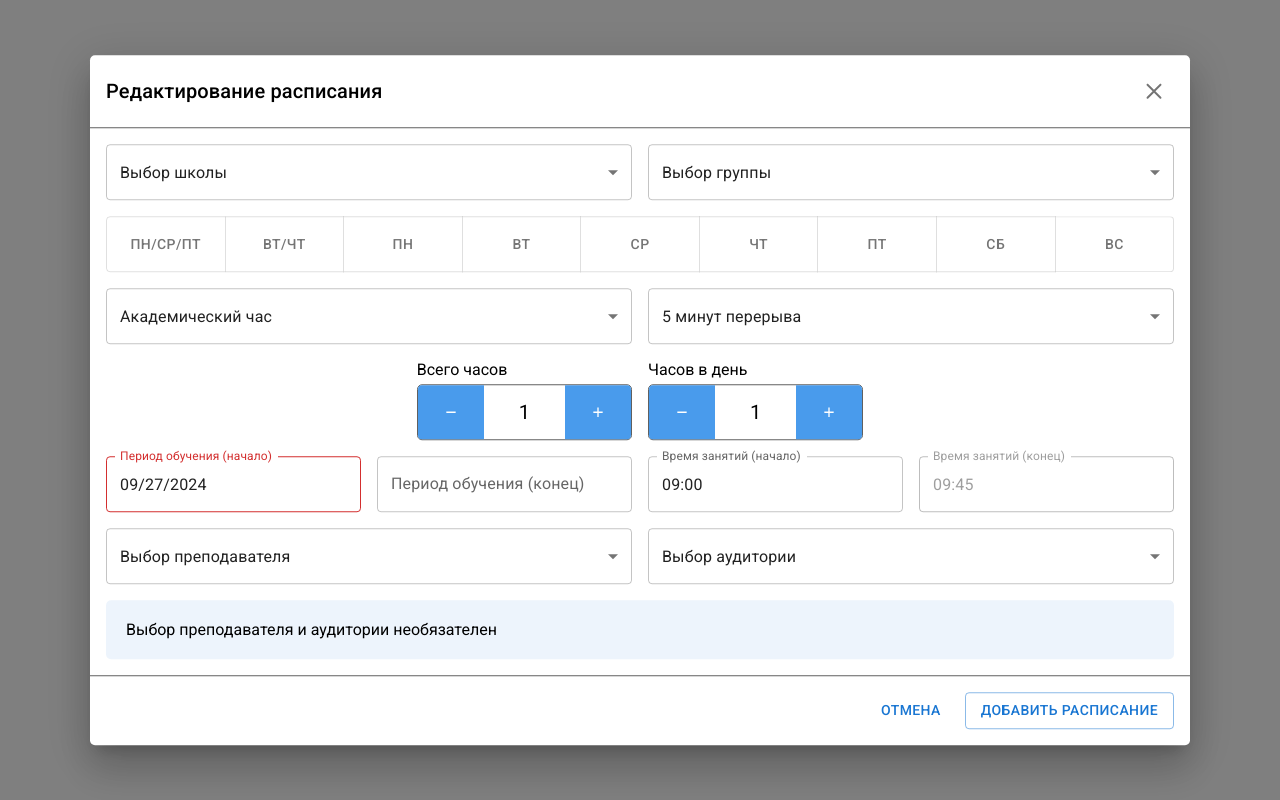
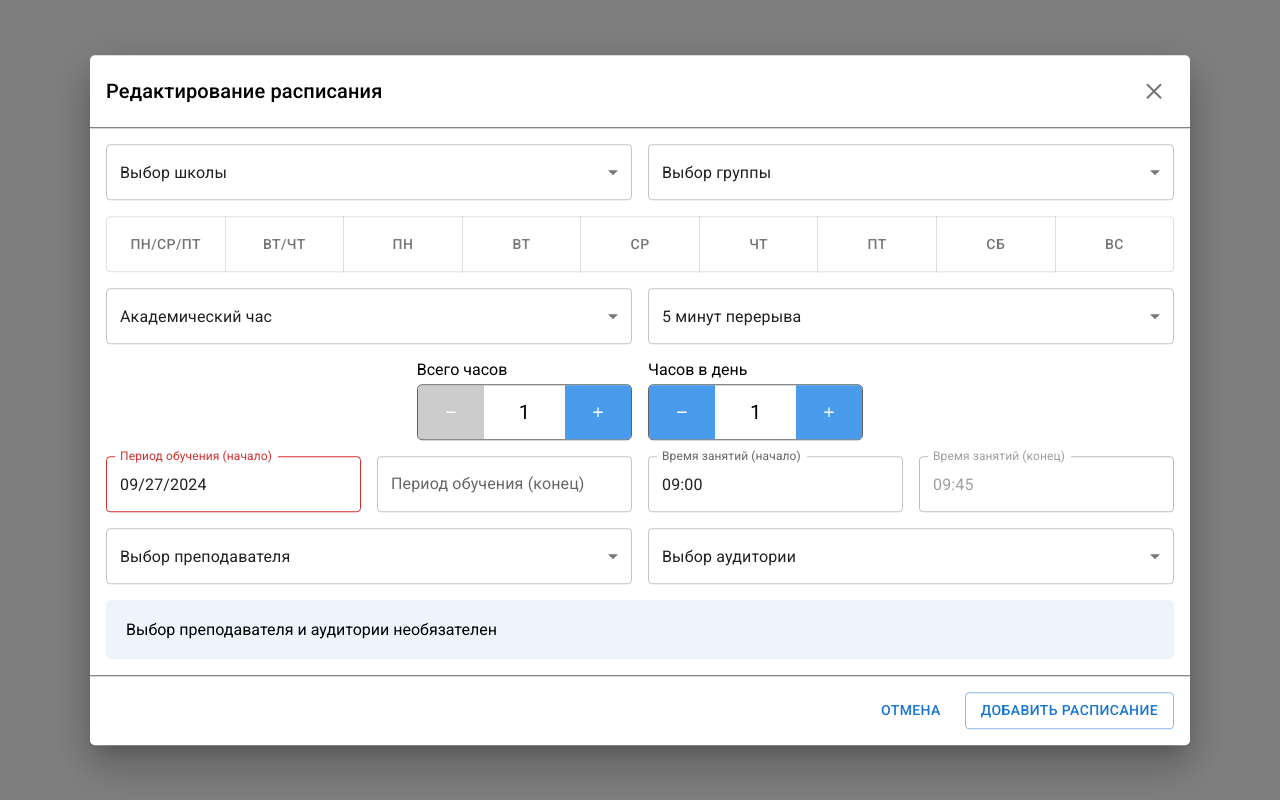
Before and after one commit to xocastillian/schedule-tz, a React (Vite) app: page / in a window 1280 px wide. Both pictures are taken after a click on the button "OPEN SCHEDULE MODAL". Built offline with nearby package versions, Linux system fonts and the light colour scheme.

Commit message:
hours sync

```diff
--- a/src/components/HoursCounter/ui/HoursCounter.module.css
+++ b/src/components/HoursCounter/ui/HoursCounter.module.css
@@ -33,3 +33,9 @@
 .btn:hover {
 	background-color: #1d6dbc;
 }
+
+.btn.disabled {
+	background-color: #999;
+	cursor: not-allowed;
+	opacity: 0.5;
+}
--- a/src/components/HoursCounter/ui/HoursCounter.tsx
+++ b/src/components/HoursCounter/ui/HoursCounter.tsx
@@ -7,14 +7,19 @@ interface Props {
 	increment: () => void
 	decrement: () => void
 	count: number
+	disableDecrement?: boolean
 }
 
-const HoursCounter: React.FC<Props> = memo(({ title, increment, decrement, count }) => {
+const HoursCounter: React.FC<Props> = memo(({ title, increment, decrement, count, disableDecrement }) => {
 	return (
 		<div className={styles.wrapper}>
 			{title && <h3>{title}</h3>}
 			<div className={styles.container}>
-				<button className={styles.btn} onClick={decrement}>
+				<button
+					className={`${styles.btn} ${disableDecrement ? styles.disabled : ''}`}
+					onClick={disableDecrement ? undefined : decrement}
+					disabled={disableDecrement}
+				>
 					<BiMinus color='white' />
 				</button>
 				<div className={styles.counter}>
--- a/src/components/ScheduleModal/ui/ScheduleModal.tsx
+++ b/src/components/ScheduleModal/ui/ScheduleModal.tsx
@@ -63,15 +63,22 @@ const ScheduleModal: React.FC<ScheduleModalProps> = observer(({ open, onClose })
 	}
 
 	const handleTotalHoursDecrement = () => {
-		totalHoursCounter.decrement()
+		if (totalHoursCounter.count > dailyHoursCounter.count) {
+			totalHoursCounter.decrement()
+		}
 	}
 
 	const handleDailyHoursIncrement = () => {
 		dailyHoursCounter.increment()
+		if (dailyHoursCounter.count > totalHoursCounter.count) {
+			totalHoursCounter.setCount(dailyHoursCounter.count)
+		}
+		dailyHoursCounter.updateEndTime()
 	}
 
 	const handleDailyHoursDecrement = () => {
 		dailyHoursCounter.decrement()
+		dailyHoursCounter.updateEndTime()
 	}
 
 	const handleSchoolChange = useCallback((value: string) => {
@@ -111,6 +118,7 @@ const ScheduleModal: React.FC<ScheduleModalProps> = observer(({ open, onClose })
 							count={totalHoursCounter.count}
 							increment={handleTotalHoursIncrement}
 							decrement={handleTotalHoursDecrement}
+							disableDecrement={totalHoursCounter.count <= dailyHoursCounter.count}
 						/>
 						<HoursCounter
 							title='Часов в день'
--- a/src/stores/HoursCounterStore.ts
+++ b/src/stores/HoursCounterStore.ts
@@ -1,6 +1,6 @@
 import { makeAutoObservable } from 'mobx'
+import { HourType } from '../types'
 import { dateTimePickerStore } from './DateTimePickerStore'
-import { HourType } from '../types'
 
 class HoursCounterStore {
 	count = 1
@@ -11,14 +11,16 @@ class HoursCounterStore {
 
 	increment = () => {
 		this.count += 1
-		this.updateEndTime()
 	}
 
 	decrement = () => {
 		if (this.count > 1) {
 			this.count -= 1
-			this.updateEndTime()
 		}
+	}
+
+	setCount = (value: number) => {
+		this.count = value
 	}
 
 	updateEndTime() {
```
